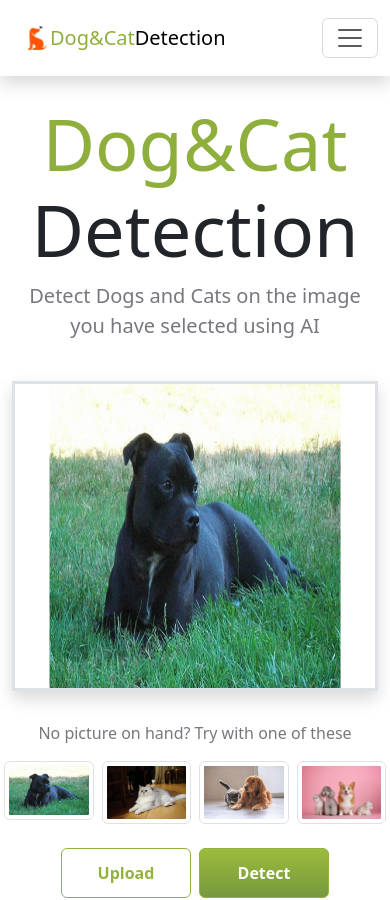
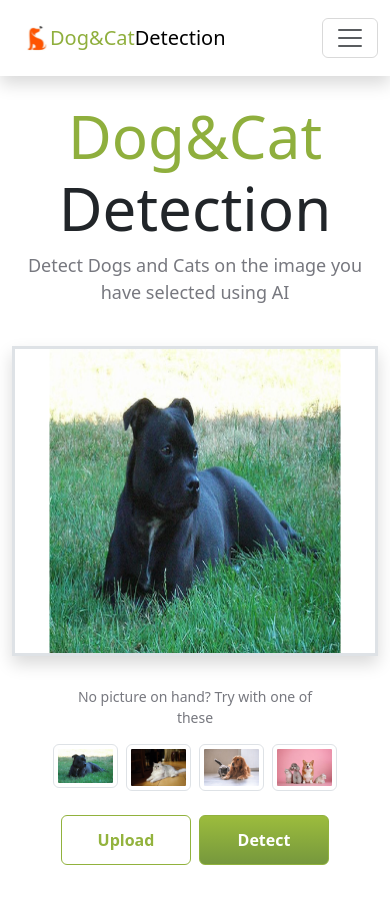
Before and after one commit to Santo-290798/dogcat-detection-app, a React (Vite) app in the folder frontend/: page / in a window 390 px wide. Shown: the top 900 px of the page. Built offline with nearby package versions, Linux system fonts and the light colour scheme; no server answers.

Commit message:
Adjust the font sizes, image size to create a web responsive design for this app

```diff
--- a/frontend/src/components/Main/style.css
+++ b/frontend/src/components/Main/style.css
@@ -1,12 +1,3 @@
 .main {
     margin-top: 100px;
 }
-
-.app-title {
-    font-size: 72px;
-}
-
-.app-description {
-    font-size: 20px;
-    color: #77787F;
-}
--- a/frontend/src/components/PicView/PicView.jsx
+++ b/frontend/src/components/PicView/PicView.jsx
@@ -147,7 +147,7 @@ export default function PicView({ drawImageBoxes }) {
                 </Col>
             </Row>
             <Row className="justify-content-center my-4">
-                <Col md={6} lg={5} xxl={4} className="text-center">
+                <Col xs={9} md={6} lg={5} xxl={4} className="text-center">
                     <p className="app-description fs-6">No picture on hand? Try with one of these</p>
                     <Row>
                         <Col xs={3} className="px-1">
--- a/frontend/src/components/PicView/style.css
+++ b/frontend/src/components/PicView/style.css
@@ -54,6 +54,12 @@
     animation: spin 2s linear infinite;
 }
 
+.loading p {
+    margin-top: 20px;
+    font-size: 20px;
+    text-align: center;
+}
+
 @keyframes spin {
     0% {
         transform: rotate(0deg);
@@ -64,8 +70,20 @@
     }
 }
 
-.loading p {
-    margin-top: 20px;
-    font-size: 20px;
-    text-align: center;
+@media screen and (max-width: 426px) {
+    .app-description.fs-6 {
+        font-size: 14px !important;
+    }
 }
+
+@media screen and (max-width: 376px) {
+    .app-description.fs-6 {
+        font-size: 12px !important;
+    }
+}
+
+@media screen and (max-width: 321px) {
+    .app-description.fs-6 {
+        font-size: 10px !important;
+    }
+}
--- a/frontend/src/css/main.css
+++ b/frontend/src/css/main.css
@@ -1,3 +1,57 @@
+/* Default primary font color and font size for this app */
 .green-color {
     color: #8FAF3D;
 }
+
+.app-title {
+    font-size: 72px;
+}
+
+.app-description {
+    font-size: 20px;
+    color: #77787F;
+}
+
+/* Adjust font sizes for devices with a screen width of (426px - 1) or less */
+@media screen and (max-width: 426px) {
+    .app-title {
+        font-size: 60px;
+    }
+
+    .app-description {
+        font-size: 18px;
+    }
+}
+
+/* Adjust font sizes for devices with a screen width of (376px - 1) or less */
+@media screen and (max-width: 376px) {
+    .app-title {
+        font-size: 56px;
+    }
+
+    .app-description {
+        font-size: 16px;
+    }
+}
+
+/* Adjust font sizes for devices with a screen width of (321px - 1) or less */
+@media screen and (max-width: 321px) {
+    .app-title {
+        font-size: 52px;
+    }
+
+    .app-description {
+        font-size: 14px;
+    }
+}
+
+/* Adjust font sizes for devices with a screen width of 1537px or more */
+@media screen and (min-width: 1537px) {
+    .app-title {
+        font-size: 80px;
+    }
+
+    .app-description {
+        font-size: 24px;
+    }
+}
```
